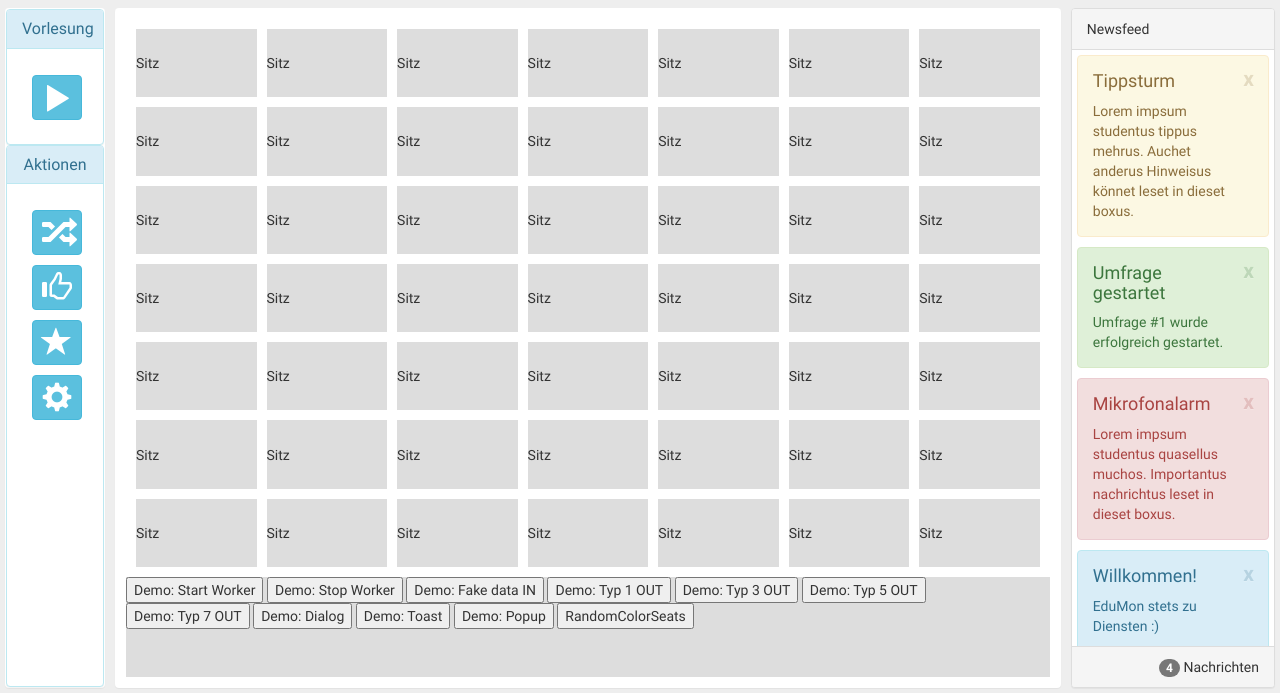
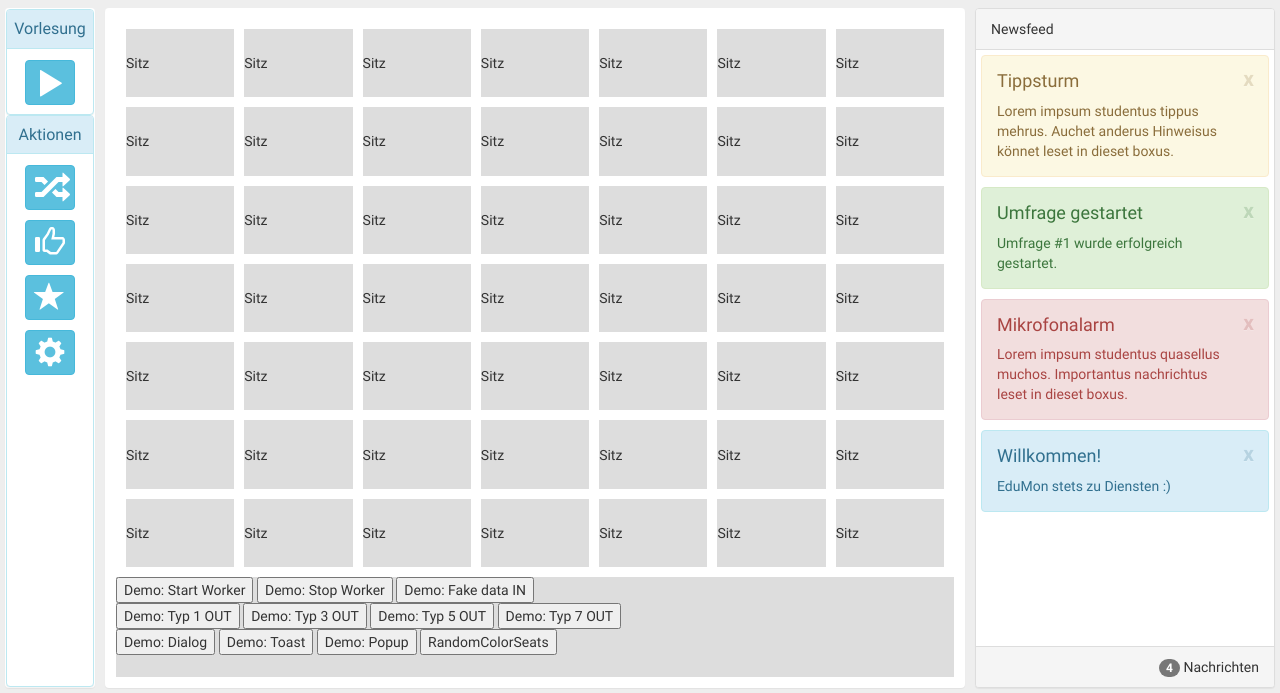
Before and after one commit to BigDaddy-Germany/EduMon, a plain HTML site: page webapp/index.html in a window 1280 px wide. Shown: the part 107-800 px from the top of the page. Drawn offline with Linux system fonts and the light colour scheme; files whose address does not match are found by name.

Commit message:
IE compatibility ensured
browser too dumb for closing brackets

```diff
--- a/webapp/css/_base.scss
+++ b/webapp/css/_base.scss
@@ -26,11 +26,11 @@ body {
 	width:  100%;
 	overflow: hidden;
 	@include vflex;
+}
 
-	#maincontainer {
-		flex-grow: 1;
-		@include hflex;
-	}
+#maincontainer {
+	flex-grow: 1;
+	@include hflex;
 }
 
 .panel {
--- a/webapp/css/_buttonpanel.scss
+++ b/webapp/css/_buttonpanel.scss
@@ -1,16 +1,25 @@
 #buttonpanel {
-	width:100px;
+	width: 90px;
+	min-width: 90px;
 	@include vflex;
 	justify-content: flex-start;
 
 	a {
-		margin: 10px;
+		margin: 10px auto;
 		display: block;
 		width: 50px;
 		height: 45px;
 		font-size: 30px;
 		padding: 0px;
 		text-align: center;
+	}
+
+	.panel-heading {
+		padding: 10px 0px;
+	}
+
+	.panel-body {
+		padding: 0px;
 	}
 }
 
--- a/webapp/css/_centerpanel.scss
+++ b/webapp/css/_centerpanel.scss
@@ -2,31 +2,42 @@
 	flex-grow: 1;
 	@include vflex;
 	position: relative;
+}
 
-	#room {
-		flex-grow: 1;
+#layercontainer {
+	display: none;
+	position: absolute;
+	top: 0px;
+	left: 0px;
+	right: 0px;
+	bottom: 110px;
+	overflow: hidden;
+}
+
+#room {
+	flex-grow: 1;
+	width: 100%;
+	padding: 10px;
+	@include vflex;
+
+	#frontdesk {
 		width: 100%;
-		padding: 10px;
-		@include vflex;
+		height: 100px;
+		background-color: #DDDDDD;
 
-		#seatscontainer {
-			flex-grow: 1;
-		}
-
-		#frontdesk {
-			width: 100%;
-			height: 100px;
-			background-color: #DDDDDD;
+		input {
+			display: inline-block;
 		}
 	}
+}
 
-	#layercontainer {
-		display: none;
-		position: absolute;
-		top: 0px;
-		left: 0px;
-		right: 0px;
-		bottom: 110px;
-		overflow: hidden;
+#seatscontainer {
+	flex-grow: 1;
+	position: relative;
+
+	& > div {
+		position:absolute;
+		width: 100%;
+		height: 100%;
 	}
 }
--- a/webapp/css/_newsfeed.scss
+++ b/webapp/css/_newsfeed.scss
@@ -1,5 +1,6 @@
 #feedpanel {
 	width:300px;
+	min-width:300px;
 	@include vflex;
 
 	.panel-body {
--- a/webapp/index.html
+++ b/webapp/index.html
@@ -57,8 +57,9 @@
 
 					<div id="room">
 						<div id="seatscontainer">
-							<table id="seats">
-								<tbody>
+							<div>
+								<table id="seats">
+									<tbody>
 									<tr>
 										<td>Sitz</td><td>Sitz</td><td>Sitz</td><td>Sitz</td><td>Sitz</td><td>Sitz</td><td>Sitz</td>
 									</tr>
@@ -80,17 +81,20 @@
 									<tr>
 										<td>Sitz</td><td>Sitz</td><td>Sitz</td><td>Sitz</td><td>Sitz</td><td>Sitz</td><td>Sitz</td>
 									</tr>
-								</tbody>
-							</table>
+									</tbody>
+								</table>
+							</div>
 						</div>
 						<div id="frontdesk">
 							<input type="button" value="Demo: Start Worker" onclick="EduMon.sendPacket({command:'start'})">
 							<input type="button" value="Demo: Stop Worker" onclick="EduMon.sendPacket({command:'stop'})">
 							<input type="button" value="Demo: Fake data IN" onclick="EduMon.sendPacket({command:'config',url:'demoDataIn.json'})">
+							<br>
 							<input type="button" value="Demo: Typ 1 OUT" onclick="EduMon.sendDemo(1)">
 							<input type="button" value="Demo: Typ 3 OUT" onclick="EduMon.sendDemo(3)">
 							<input type="button" value="Demo: Typ 5 OUT" onclick="EduMon.sendDemo(5)">
 							<input type="button" value="Demo: Typ 7 OUT" onclick="EduMon.sendDemo(7)">
+							<br>
 							<input type="button" value="Demo: Dialog" onclick="EduMon.Gui.showDialog('dummy')">
 							<input type="button" value="Demo: Toast" onclick="EduMon.Gui.showToast('Testtoast')">
 							<input type="button" value="Demo: Popup" onclick="EduMon.Gui.showPopup('Wichtige Frage','Werden sie diese superwichtige Popupinformation ignorieren oder tatsächlich lesen und dann ihren Rat befolgen?',['yes','no',{text:'Hä?',value:'clueless',class:'default'}],function(rval){EduMon.Gui.showPopup('return value',rval,['ok']);})">
@@ -126,7 +130,7 @@
 
 				</div>
 
-				<div id="feedpanel"   class="panel panel-default mypanel">
+				<div id="feedpanel" class="panel panel-default mypanel">
 					<div class="panel-heading">Newsfeed</div>
 					<div class="panel-body">
 						<div id="alertcontainer"></div>
--- a/webapp/js/EduMon.Gui.js
+++ b/webapp/js/EduMon.Gui.js
@@ -211,6 +211,7 @@ EduMon.Gui = new function() {
 		var transStart = Math.max(  0, Math.round((activity - 0.01)*100));
 		var transEnd   = Math.min(100, Math.round((activity + 0.01)*100));
 
-		seat.css("background","linear-gradient(0deg, "+color+" 0%, "+color+" "+transStart+"%, #DDD "+transEnd+"%, #DDD 100%");
+		var gradient = "linear-gradient(0deg, "+color+" 0%, "+color+" "+transStart+"%, #DDD "+transEnd+"%, #DDD 100%)";
+		seat.css("background",gradient);
 	}
 };
```
Also changed, not shown: webapp/css/app.css.
